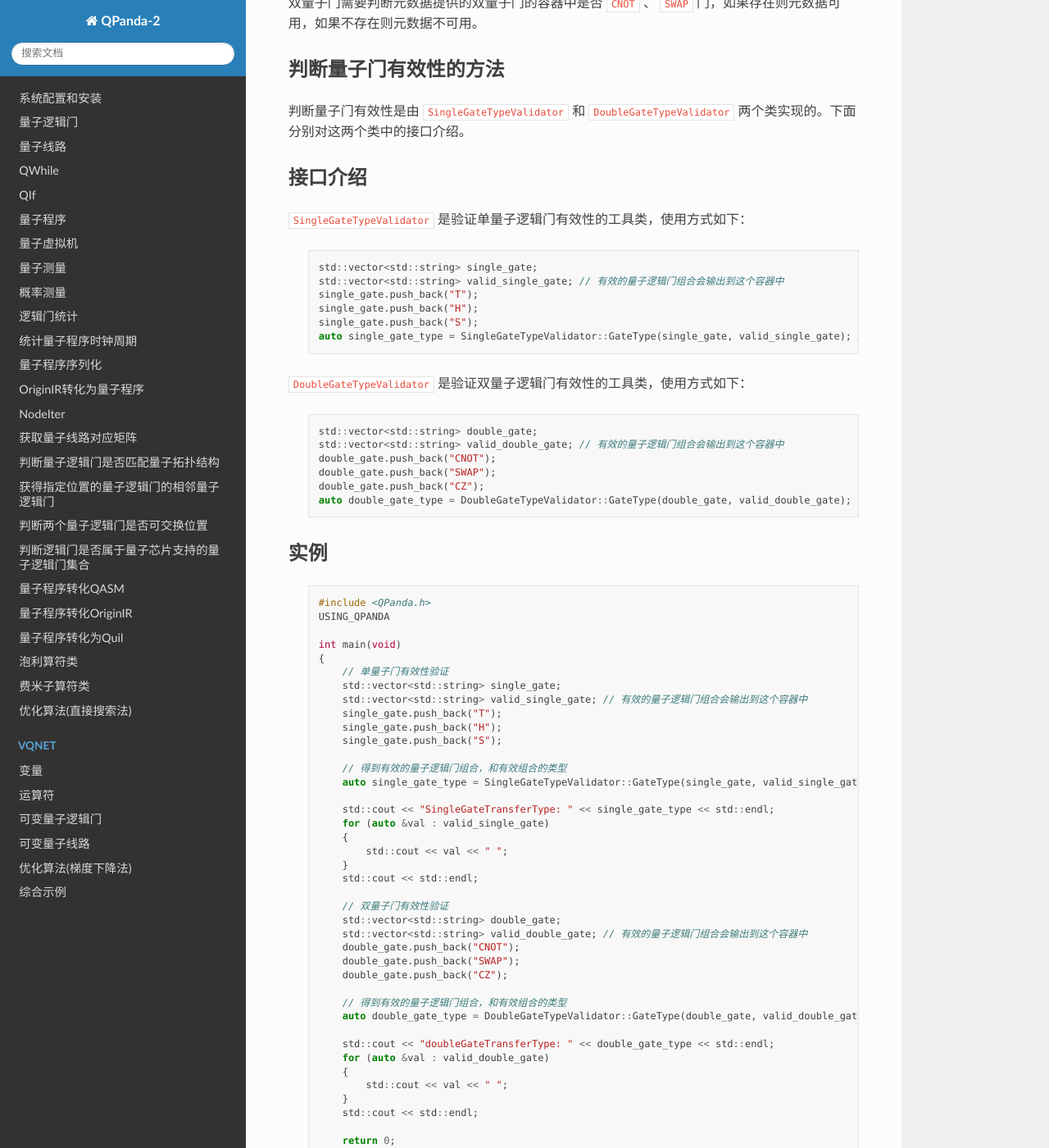
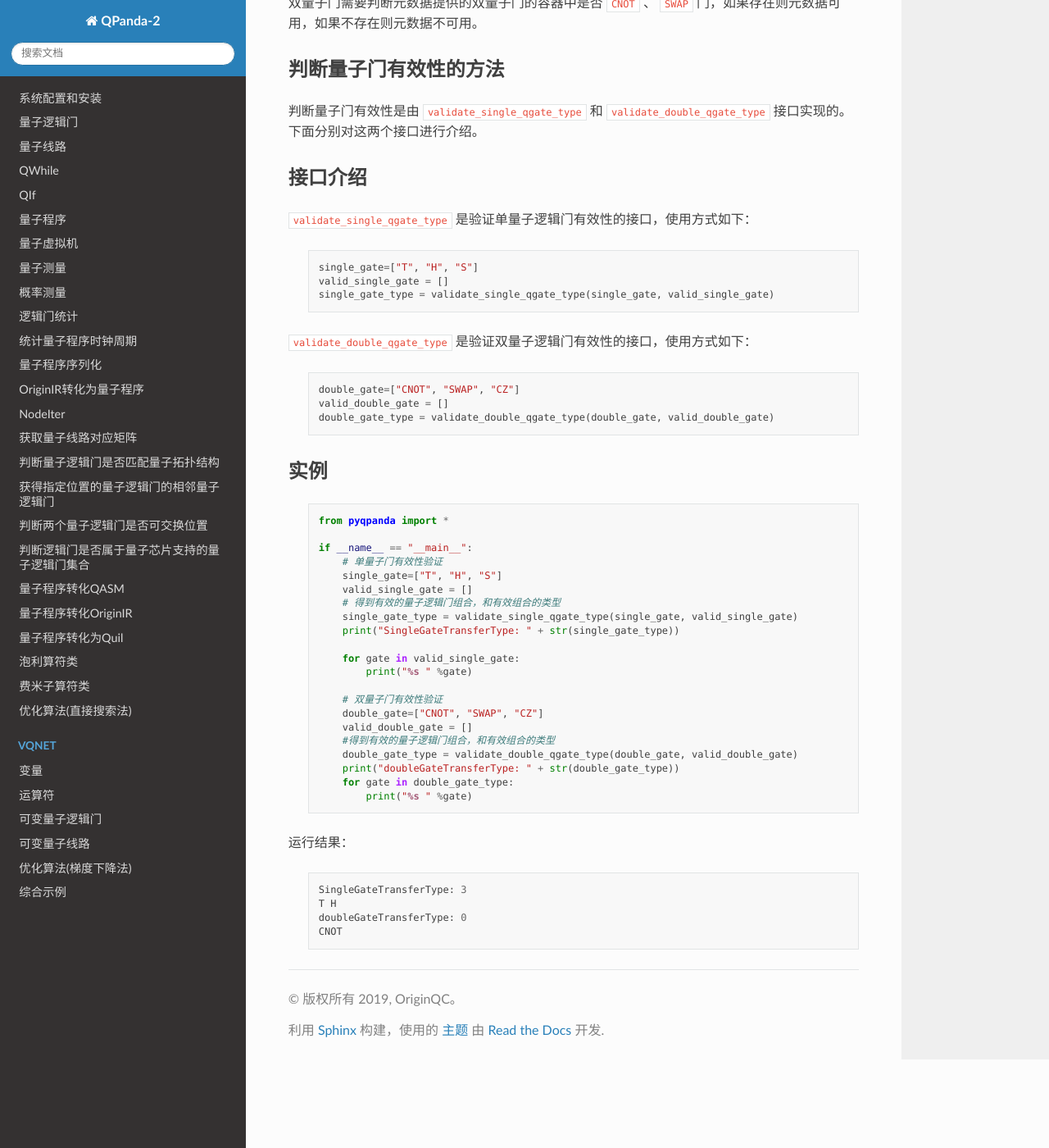
Before and after one commit to OriginQ/pyQPanda-Toturial, a Sphinx documentation site: the page built from source/QGateValidity.rst, in a window 1280 px wide and 1400 px high, scrolled down 879 px. Shown: the whole window at 82% size. Built offline with Sphinx 7.4.7 and the Read the Docs theme 2.0.0, drawn with Linux system fonts in a browser that asks for light colours; pages that are not in the unit, such as notebooks, are missing from menus.

Commit message:
1.更新示例

```diff
--- a/source/QGateCompare.rst
+++ b/source/QGateCompare.rst
@@ -58,4 +58,4 @@
 
     .. code-block:: python
 
-        unsupport QGate num: 4
+        unsupport QGate num: 3
--- a/source/QGateValidity.rst
+++ b/source/QGateValidity.rst
@@ -31,84 +31,58 @@
 判断量子门有效性的方法
 --------------------------
 
-判断量子门有效性是由 ``SingleGateTypeValidator`` 和 ``DoubleGateTypeValidator`` 两个类实现的。下面分别对这两个类中的接口介绍。
+判断量子门有效性是由 ``validate_single_qgate_type`` 和 ``validate_double_qgate_type`` 接口实现的。下面分别对这两个接口进行介绍。
 
 接口介绍
 ---------------
 
-``SingleGateTypeValidator`` 是验证单量子逻辑门有效性的工具类，使用方式如下：
+``validate_single_qgate_type`` 是验证单量子逻辑门有效性的接口，使用方式如下：
 
-    .. code-block:: c
+    .. code-block:: python
 
-        std::vector<std::string> single_gate;
-        std::vector<std::string> valid_single_gate; // 有效的量子逻辑门组合会输出到这个容器中
-        single_gate.push_back("T");
-        single_gate.push_back("H");
-        single_gate.push_back("S");
-        auto single_gate_type = SingleGateTypeValidator::GateType(single_gate, valid_single_gate); // 得到有效的量子逻辑门组合，和有效组合的类型
+        single_gate=["T", "H", "S"]
+        valid_single_gate = []
+        single_gate_type = validate_single_qgate_type(single_gate, valid_single_gate)
 
-``DoubleGateTypeValidator`` 是验证双量子逻辑门有效性的工具类，使用方式如下：
+``validate_double_qgate_type`` 是验证双量子逻辑门有效性的接口，使用方式如下：
 
-    .. code-block:: c
+    .. code-block:: python
 
-        std::vector<std::string> double_gate;
-        std::vector<std::string> valid_double_gate; // 有效的量子逻辑门组合会输出到这个容器中
-        double_gate.push_back("CNOT");
-        double_gate.push_back("SWAP");
-        double_gate.push_back("CZ");
-        auto double_gate_type = DoubleGateTypeValidator::GateType(double_gate, valid_double_gate); // 得到有效的量子逻辑门组合，和有效组合的类型
+        double_gate=["CNOT", "SWAP", "CZ"]
+        valid_double_gate = []
+        double_gate_type = validate_double_qgate_type(double_gate, valid_double_gate)
 
 实例
 ------------
 
-    .. code-block:: c
+    .. code-block:: python
 
-        #include <QPanda.h>
-        USING_QPANDA
+        from pyqpanda import *
 
-        int main(void)
-        {
-            // 单量子门有效性验证
-            std::vector<std::string> single_gate;
-            std::vector<std::string> valid_single_gate; // 有效的量子逻辑门组合会输出到这个容器中
-            single_gate.push_back("T");
-            single_gate.push_back("H");
-            single_gate.push_back("S");
+        if __name__ == "__main__":
+            # 单量子门有效性验证
+            single_gate=["T", "H", "S"]
+            valid_single_gate = []
+            # 得到有效的量子逻辑门组合，和有效组合的类型
+            single_gate_type = validate_single_qgate_type(single_gate, valid_single_gate)
+            print("SingleGateTransferType: " + str(single_gate_type))
 
-            // 得到有效的量子逻辑门组合，和有效组合的类型
-            auto single_gate_type = SingleGateTypeValidator::GateType(single_gate, valid_single_gate);
+            for gate in valid_single_gate:
+                print("%s " %gate)
 
-            std::cout << "SingleGateTransferType: " << single_gate_type << std::endl;
-            for (auto &val : valid_single_gate)
-            {
-                std::cout << val << " ";
-            }
-            std::cout << std::endl;
-
-            // 双量子门有效性验证
-            std::vector<std::string> double_gate;
-            std::vector<std::string> valid_double_gate; // 有效的量子逻辑门组合会输出到这个容器中
-            double_gate.push_back("CNOT");
-            double_gate.push_back("SWAP");
-            double_gate.push_back("CZ");
-
-            // 得到有效的量子逻辑门组合，和有效组合的类型
-            auto double_gate_type = DoubleGateTypeValidator::GateType(double_gate, valid_double_gate);
-
-            std::cout << "doubleGateTransferType: " << double_gate_type << std::endl;
-            for (auto &val : valid_double_gate)
-            {
-                std::cout << val << " ";
-            }
-            std::cout << std::endl;
-
-            return 0;
-        }
+            # 双量子门有效性验证
+            double_gate=["CNOT", "SWAP", "CZ"]
+            valid_double_gate = []
+            #得到有效的量子逻辑门组合，和有效组合的类型
+            double_gate_type = validate_double_qgate_type(double_gate, valid_double_gate)
+            print("doubleGateTransferType: " + str(double_gate_type))
+            for gate in double_gate_type:
+                print("%s " %gate)
 
 
 运行结果：
 
-    .. code-block:: c
+    .. code-block:: python
 
         SingleGateTransferType: 3
         T H
--- a/source/QProgClockCycle.rst
+++ b/source/QProgClockCycle.rst
@@ -65,16 +65,16 @@
             prog.insert(H(qubits[0])).insert(CNOT(qubits[0], qubits[1]))\
                 .insert(iSWAP(qubits[1], qubits[2])).insert(RX(qubits[3], PI / 4))
 
-            clock_cycle = get_qprog_clock_cycle(qvm, prog)
+            clock_cycle = get_qprog_clock_cycle(prog, qvm)
             print("clock_cycle: " + str(clock_cycle))
-            qvm.finalize()
+            destroy_quantum_machine(qvm)
 
 
 运行结果：
 
     .. code-block:: c
 
-        clock_cycle: 14
+        clock_cycle: 12
 
 
 .. warning::
```
Also changed, not shown: source/QProgDataParse.rst (+27 -49 lines), source/QProgStored.rst (+7 -4 lines).
